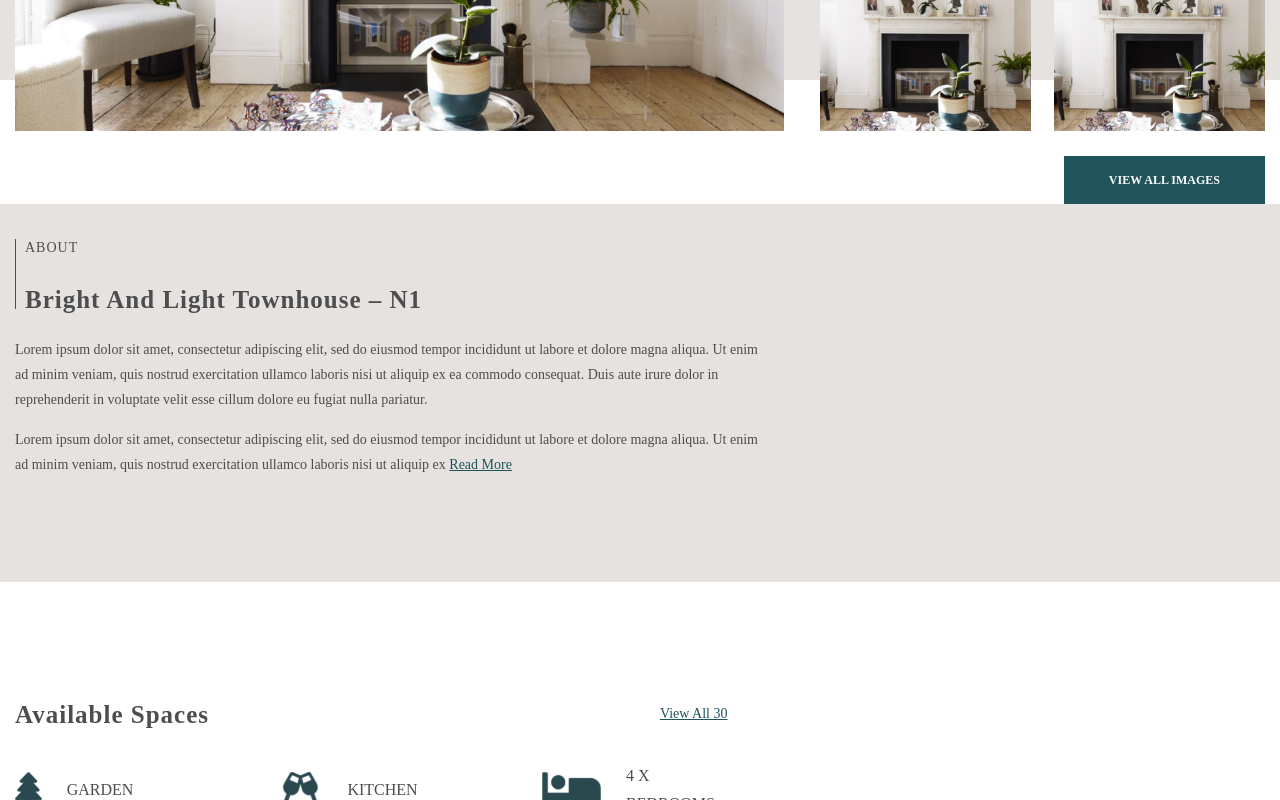
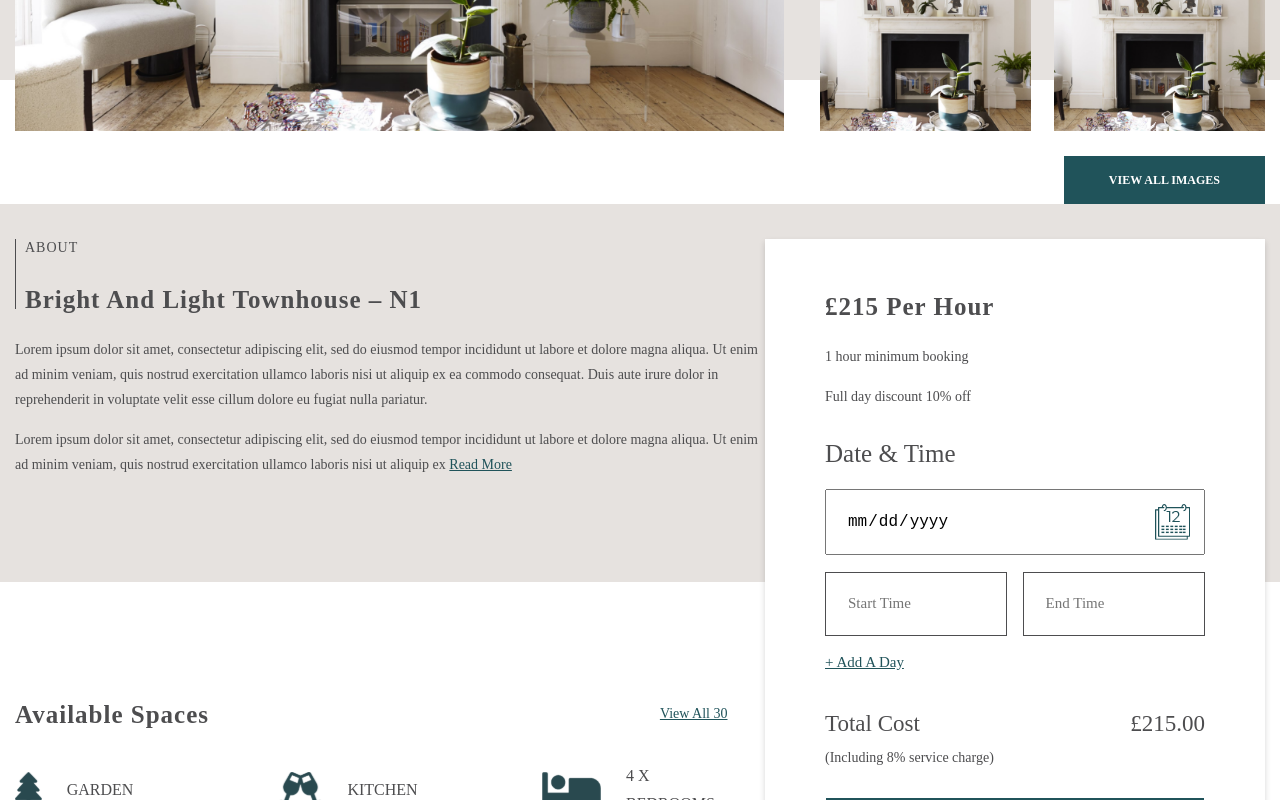
Before and after one commit to Sajjadbagwan/styled-home-studios, a Next.js app: page /location-detail in a window 1280 px wide. Shown: the part 735-1535 px from the top of the page. Built offline with nearby package versions, Linux system fonts and the light colour scheme; a web font is replaced by a local one.

Commit message:
detail page design

```diff
--- a/package.json
+++ b/package.json
@@ -14,6 +14,8 @@
     "@mui/icons-material": "^5.15.10",
     "@mui/lab": "^5.0.0-alpha.165",
     "@mui/material": "^5.15.10",
+    "@mui/x-date-pickers": "^6.19.4",
+    "dayjs": "^1.11.10",
     "multi-range-slider-react": "^2.0.7",
     "next": "14.1.0",
     "react": "^18",
--- a/src/components/Design/LocationFaq/locationFaq.module.scss
+++ b/src/components/Design/LocationFaq/locationFaq.module.scss
@@ -46,9 +46,6 @@
               border-radius: 0;
               padding-bottom: 10px;
               margin: 0;
-              & * {
-                // transition: none !important;
-              }
               .MuiAccordionSummary-root {
                 padding: 0;
                 .MuiAccordionSummary-content {
--- a/src/components/Design/LocationGallery/locationGallery.module.scss
+++ b/src/components/Design/LocationGallery/locationGallery.module.scss
@@ -4,6 +4,8 @@
   margin: 0;
   :global {
     .container {
+      position: relative;
+      z-index: 3;
       .backBtn {
         margin: 18px 0;
         font-size: 16px;
--- a/src/components/Design/LocationInfo/locationInfo.js
+++ b/src/components/Design/LocationInfo/locationInfo.js
@@ -2,13 +2,13 @@
 import React, { useState } from "react";
 import Link from "next/link";
 import Image from "next/image";
-import Masonry from "@mui/lab/Masonry";
 import styles from "./locationInfo.module.scss";
 
 function LocationInfo() {
   return (
     <section className={styles.locationInfo}>
       <div className="container">
+        <div className="row">
           <div className="aboutinfo">
             <div class="titleDouble line">
               <span>About</span>
@@ -16,19 +16,52 @@ function LocationInfo() {
             </div>
             <p>
               Lorem ipsum dolor sit amet, consectetur adipiscing elit, sed do
-            eiusmod tempor incididunt ut labore et dolore magna aliqua. Ut enim
-            ad minim veniam, quis nostrud exercitation ullamco laboris nisi ut
-            aliquip ex ea commodo consequat. Duis aute irure dolor in
-            reprehenderit in voluptate velit esse cillum dolore eu fugiat nulla
-            pariatur.
+              eiusmod tempor incididunt ut labore et dolore magna aliqua. Ut
+              enim ad minim veniam, quis nostrud exercitation ullamco laboris
+              nisi ut aliquip ex ea commodo consequat. Duis aute irure dolor in
+              reprehenderit in voluptate velit esse cillum dolore eu fugiat
+              nulla pariatur.
             </p>
-
             <p>
               Lorem ipsum dolor sit amet, consectetur adipiscing elit, sed do
-            eiusmod tempor incididunt ut labore et dolore magna aliqua. Ut enim
-            ad minim veniam, quis nostrud exercitation ullamco laboris nisi ut
-            aliquip ex <Link href="#">Read More</Link>
+              eiusmod tempor incididunt ut labore et dolore magna aliqua. Ut
+              enim ad minim veniam, quis nostrud exercitation ullamco laboris
+              nisi ut aliquip ex <Link href="#">Read More</Link>
             </p>
+          </div>
+          <div className="aboutForm">
+            <div>
+              <form>
+                <h2>£215 Per Hour</h2>
+                <p>1 hour minimum booking</p>
+                <p>Full day discount 10% off</p>
+                <h3>Date & Time</h3>
+                <div className="dateFiled">
+                  <input type="date"></input>
+                </div>
+                <div className="timeFiled">
+                  <input type="text" placeholder="Start Time"></input>
+                  <input type="text" placeholder="End Time"></input>
+                </div>
+                <Link href="#" className="dayAdd">
+                  + Add A Day
+                </Link>
+                <div className="costBox">
+                  <div>
+                    <h4>Total Cost</h4>
+                    <span>(Including 8% service charge)</span>
+                  </div>
+                  <h4>£215.00</h4>
+                </div>
+                <button type="submit" className="allBtn dark border">
+                  Book Now
+                </button>
+                <div className="askForm">
+                  <Link href="#">Message The Host / Ask A Question</Link>
+                </div>
+              </form>
+            </div>
+          </div>
         </div>
       </div>
     </section>
--- a/src/components/Design/LocationInfo/locationInfo.module.scss
+++ b/src/components/Design/LocationInfo/locationInfo.module.scss
@@ -20,6 +20,73 @@
           }
         }
       }
+      .aboutForm {
+        position: relative;
+        width: 40%;
+        & > div {
+          background-color: $white-color;
+          position: absolute;
+          width: 100%;
+          box-shadow: 0px 3px 6px rgb(0 0 0 / 16%);
+          padding: 50px 60px;
+          form {
+            h3 {
+              margin: 30px 0 20px 0;
+            }
+            .dateFiled {
+              position: relative;
+              input {
+                &[type="date"] {
+                  width: 100%;
+                  padding: 21px 20px;
+                  font-size: 16px;
+                  margin-bottom: 17px;
+                }
+              }
+              &::after {
+                content: "";
+                background-image: url("/assets/images/calendar.png");
+                width: 35px;
+                height: 36px;
+                position: absolute;
+                right: 15px;
+                top: 15px;
+                background-color: $white-color;
+              }
+            }
+            .timeFiled {
+              display: flex;
+              align-items: center;
+              justify-content: space-between;
+              input {
+                flex: 0 0 48%;
+                border: 1px solid $black-color;
+                margin-bottom: 12px;
+              }
+            }
+            .dayAdd {
+              font-size: 15px;
+              text-decoration: underline;
+            }
+            .costBox {
+              display: flex;
+              justify-content: space-between;
+              margin: 35px 0 0 0;
+              h4 {
+                margin-bottom: 8px;
+                font-size: 23px;
+              }
+            }
+            .allBtn {
+              width: 100%;
+              margin-bottom: 15px;
+            }
+            .askForm {
+              text-align: center;
+            }
+          }
+        }
+      }
     }
   }
 }
--- a/src/components/Design/LocationInfoWithForm/locationInfowithform.module.scss
+++ b/src/components/Design/LocationInfoWithForm/locationInfowithform.module.scss
@@ -43,9 +43,6 @@
               border-radius: 0;
               padding-bottom: 10px;
               margin: 0;
-              & * {
-                // transition: none !important;
-              }
               .MuiAccordionSummary-root {
                 padding: 0;
                 .MuiAccordionSummary-content {
```
Also changed, not shown: public/assets/images/calendar.png (added), 1 other file (tests, documents, lock files or other folders). Lines whose indentation alone changed are shown as unchanged.
